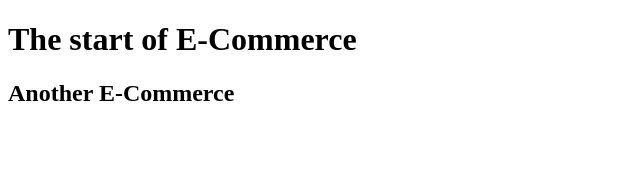
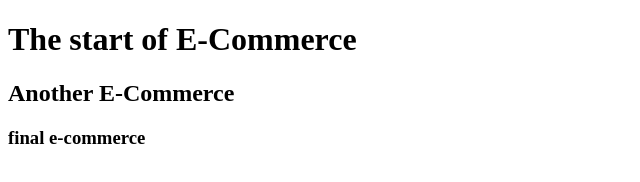
Before and after one commit to Cliff-Mbithuka/E-Commerce, a plain HTML site: page index.html in a window 1280 px wide. Shown: the whole page, without its empty margins (0-640 px from the left). Drawn offline with Linux system fonts and the light colour scheme.

Commit message:
final e-commerce

```diff
--- a/index.html
+++ b/index.html
@@ -8,5 +8,6 @@
 <body>
    <h1>The start of E-Commerce</h1>
    <h2>Another E-Commerce</h2>
+   <h3>final e-commerce</h3>
 </body>
 </html>
```
